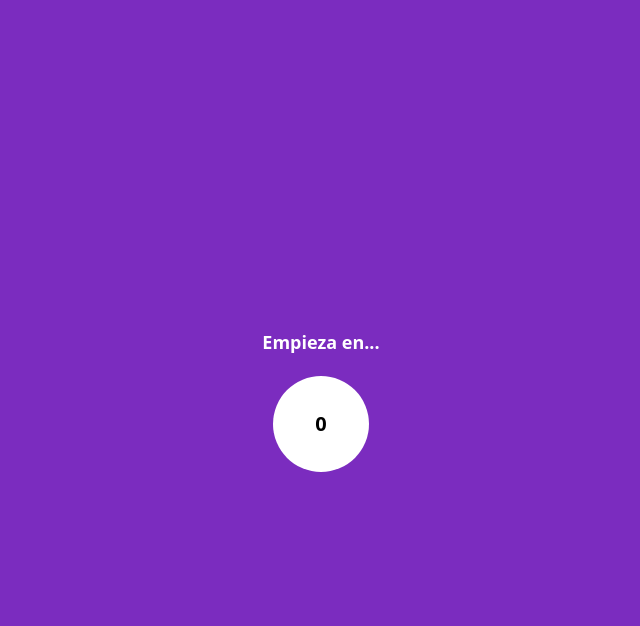
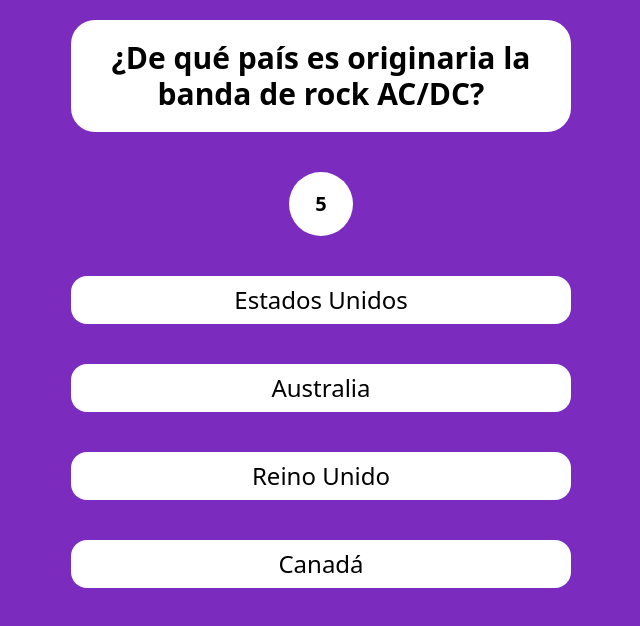
Before and after one commit to FerDeveloperJS/quiz-project, a React (Vite) app: page /game in a window 1280 px wide. Shown: the top 626 px of the page, without its empty margins (319-959 px from the left). Built offline with nearby package versions, Linux system fonts and the light colour scheme.

Commit message:
Added QuestionBox, AnswerBox, added timer per question, and created the central page Game.jsx

```diff
--- a/src/App.jsx
+++ b/src/App.jsx
@@ -1,7 +1,7 @@
-import LoadingGameScreen from "./components/LoadingGameScreen";
+import Game from "./pages/Game";
 
 function App() {
-  return <LoadingGameScreen />;
+  return <Game />;
 }
 
 export default App;
--- /dev/null
+++ b/src/components/AnswerBox.jsx
@@ -0,0 +1,9 @@
+function AnswerBox({ text }) {
+  return (
+    <div className="bg-white md:text-lg lg:text-2xl font-medium p-2 flex justify-center items-center rounded-2xl h-12 w-full sm:max-w-[500px] cursor-pointer">
+      {text}
+    </div>
+  );
+}
+
+export default AnswerBox;
--- /dev/null
+++ b/src/components/QuestionBox.jsx
@@ -0,0 +1,9 @@
+function QuestionBox({ text }) {
+  return (
+    <div className="mx-auto bg-white rounded-3xl p-5 text-lg lg:text-3xl md:text-xl font-bold text-center sm:max-w-[500px]">
+      {text}
+    </div>
+  );
+}
+
+export default QuestionBox;
--- /dev/null
+++ b/src/components/QuestionTimer.jsx
@@ -0,0 +1,20 @@
+import { useEffect } from "react";
+
+function QuestionTimer({ timer, setTimer }) {
+  useEffect(() => {
+    if (timer <= 0) return;
+
+    let IntervalID = setInterval(() => {
+      setTimer((prev) => prev - 1);
+    }, 1000);
+
+    return () => clearInterval(IntervalID);
+  }, [timer]);
+  return (
+    <div className="bg-white rounded-full w-16 h-16 mx-auto mt-10 flex items-center justify-center font-bold text-xl">
+      {timer}
+    </div>
+  );
+}
+
+export default QuestionTimer;
--- /dev/null
+++ b/src/pages/Game.jsx
@@ -0,0 +1,33 @@
+import selectQuestion from "../utils/selectQuestion.js";
+import musicQuestions from "../utils/questions/musicQuestions.js";
+import QuestionBox from "../components/QuestionBox";
+import AnswerBox from "../components/AnswerBox";
+import QuestionTimer from "../components/QuestionTimer.jsx";
+import { useEffect, useState } from "react";
+
+function Game() {
+  const [currentQuestion, setCurrentQuestion] = useState(null);
+  const [currentOptions, setCurrentOptions] = useState([]);
+  const [currentTimer, setCurrentTimer] = useState(10);
+
+  useEffect(() => {
+    const randomQuestion = selectQuestion(musicQuestions);
+    setCurrentQuestion(randomQuestion.question);
+    setCurrentOptions(randomQuestion.options);
+  }, []);
+
+  return (
+    <section className="bg-[#7B2CBF] min-h-screen min-w-screen p-5">
+      {currentQuestion && <QuestionBox text={currentQuestion} />}
+      {currentQuestion && (
+        <QuestionTimer timer={currentTimer} setTimer={setCurrentTimer} />
+      )}
+      <div className="flex flex-col gap-10 mt-10 items-center">
+        {currentOptions &&
+          currentOptions.map((option) => <AnswerBox text={option} />)}
+      </div>
+    </section>
+  );
+}
+
+export default Game;
```
